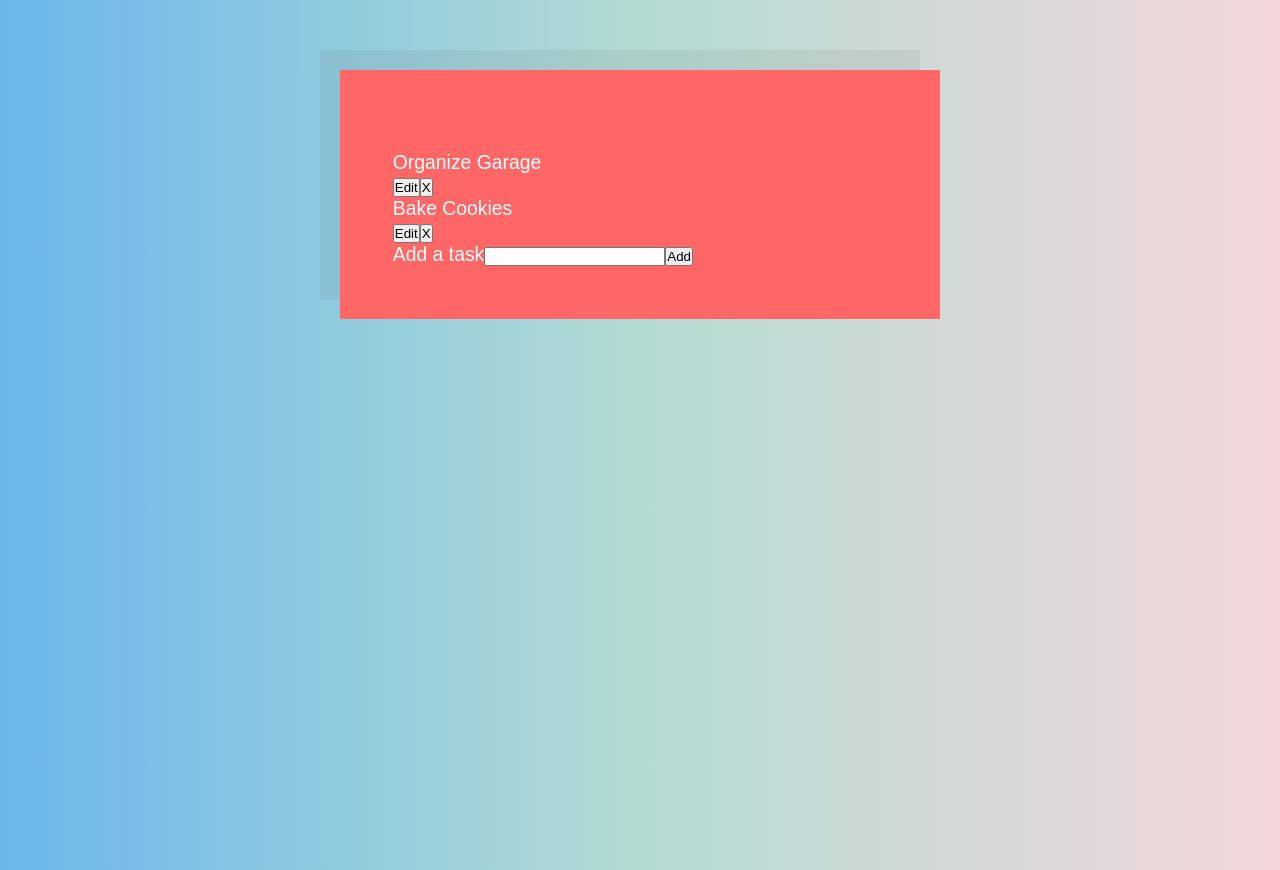
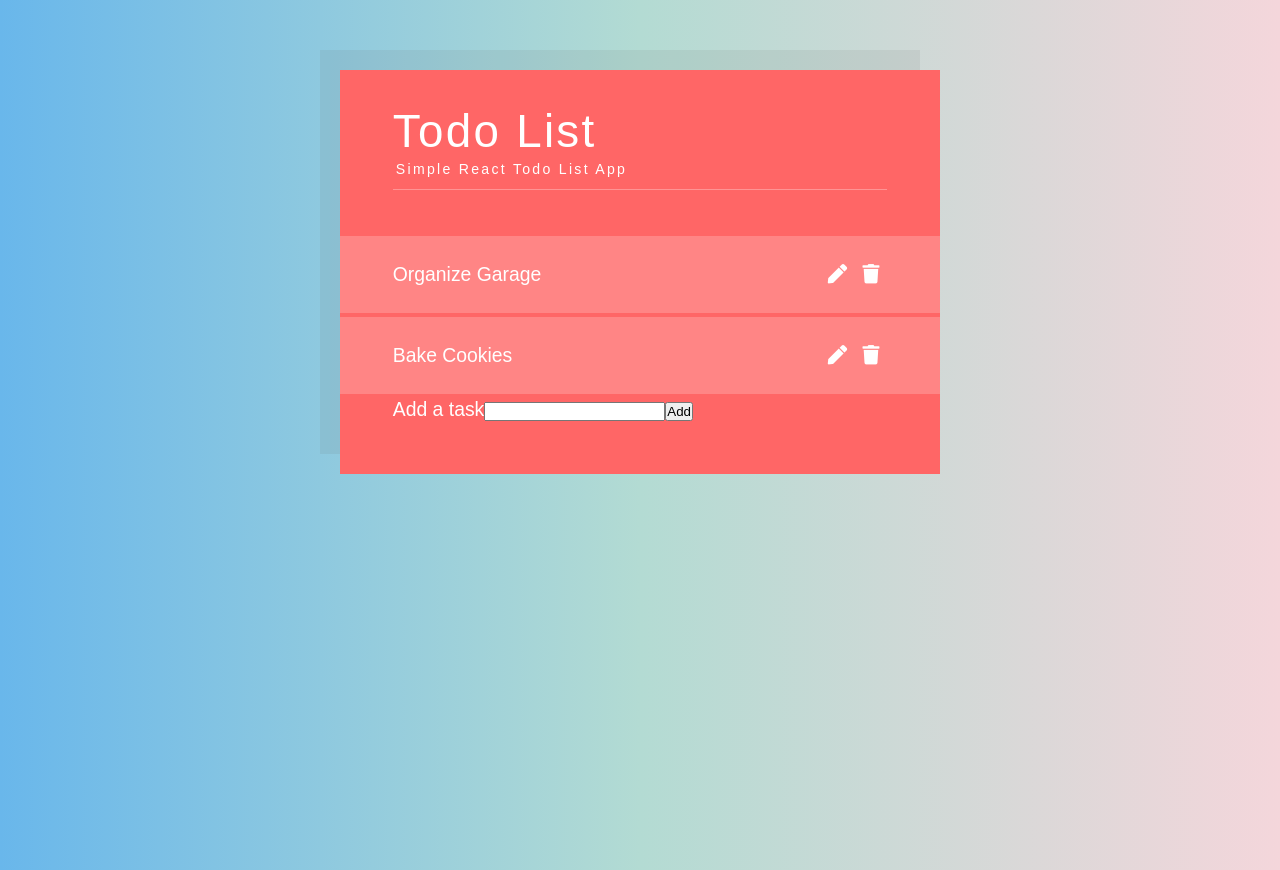
Before and after one commit to EvaGurtovaia/to-do-list-project, a React (Create React App) app in the folder to-do-list-project/: page / in a window 1280 px wide. Built offline with nearby package versions, Linux system fonts and the light colour scheme.

Commit message:
Working on styling

```diff
--- a/to-do-list-project/public/index.html
+++ b/to-do-list-project/public/index.html
@@ -8,6 +8,12 @@
     <meta
       name="description"
       content="Web site created using create-react-app"
+    />
+    <link
+      rel="stylesheet"
+      href="https://use.fontawesome.com/releases/v5.7.1/css/all.css"
+      integrity="sha384-fnmOCqbTlWIlj8LyTjo7mOUStjsKC4pOpQbqyi7RrhN7udi9RwhKkMHpvLbHG9Sr"
+      crossorigin="anonymous"
     />
     <link rel="apple-touch-icon" href="%PUBLIC_URL%/logo192.png" />
     <!--
--- a/to-do-list-project/src/ToDo.css
+++ b/to-do-list-project/src/ToDo.css
@@ -1,4 +1,4 @@
-.Todo {
+.ToDo {
     display: flex;
     margin: 0 -3rem 4px;
     padding: 1.1rem 3rem;
@@ -10,20 +10,20 @@
     position: relative;
     transition: opacity 500ms ease-in-out;
 }
-.Todo-task {
+.ToDo-task {
     position: relative;
     transition: opacity 0.4s linear;
 }
-.Todo.Completed {
+.ToDo-task.completed {
     transition: opacity 300ms ease-in-out;
     transition-delay: 200ms;
     opacity: 0.5;
 }
 
-.Todo.Completed .Todo-task {
-    /* opacity: 0.6; */
+.ToDo-task.completed {
+    opacity: 0.6;
 }
-.Todo.Completed .Todo-task:before {
+.ToDo-task.completed:before {
     content: "";
     position: absolute;
     top: 50%;
@@ -41,13 +41,13 @@
     }
 }
 
-.Todo-buttons {
+.ToDo-buttons {
     flex-shrink: 0;
     padding-left: 0.7em;
     margin-left: auto;
 }
 
-.Todo-buttons button {
+.ToDo-buttons button {
     border: none;
     font-size: 1em;
     margin: 0.4em;
@@ -57,23 +57,23 @@
     color: #fff;
 }
 
-.Todo-edit-form {
+.ToDo-edit-form {
     display: flex;
     flex-wrap: wrap;
 }
-.Todo-edit-form label {
+.ToDo-edit-form label {
     min-width: 100%;
     margin-bottom: 0.5rem;
     font-size: 1.3rem;
 }
-.Todo-edit-form input {
+.ToDo-edit-form input {
     flex-grow: 1;
     border: none;
     background: #f7f1f1;
     padding: 0 1.5em;
     font-size: initial;
 }
-.Todo-edit-form button {
+.ToDo-edit-form button {
     padding: 0 1.3rem;
     border: none;
     background: #ff6666;
@@ -85,11 +85,11 @@
     cursor: pointer;
     transition: background 0.2s ease-out;
 }
-.Todo-edit-form button:hover {
+.ToDo-edit-form button:hover {
     background: #ff5e5e;
 }
-.Todo-edit-form input,
-.Todo-edit-form button {
+.ToDo-edit-form input,
+.ToDo-edit-form button {
     font-family: "Quicksand", sans-serif;
     height: 3rem;
 }
--- a/to-do-list-project/src/ToDo.js
+++ b/to-do-list-project/src/ToDo.js
@@ -34,8 +34,11 @@ class ToDo extends Component {
         let result;
         if (this.state.isEditing) {
             result = (
-                <div>
-                    <form onSubmit={this.handleUpdate}>
+                <div className="ToDo">
+                    <form
+                        className="ToDo-edit-form"
+                        onSubmit={this.handleUpdate}
+                    >
                         <input
                             type="text"
                             name="task"
@@ -48,15 +51,25 @@ class ToDo extends Component {
             );
         } else {
             result = (
-                <div>
+                <div className="ToDo">
                     <li
-                        className={this.props.isCompleted && "Completed"}
+                        className={
+                            this.props.isCompleted
+                                ? "ToDo-task completed"
+                                : "ToDo-task"
+                        }
                         onClick={this.handleToggle}
                     >
                         <div>{this.props.task}</div>
                     </li>
-                    <button onClick={this.toggleForm}>Edit</button>
-                    <button onClick={this.props.delete}>X</button>
+                    <div className="ToDo-buttons">
+                        <button onClick={this.toggleForm}>
+                            <i class="fas fa-pen" />
+                        </button>
+                        <button onClick={this.props.delete}>
+                            <i class="fas fa-trash" />
+                        </button>
+                    </div>
                 </div>
             );
         }
--- a/to-do-list-project/src/ToDoList.css
+++ b/to-do-list-project/src/ToDoList.css
@@ -11,3 +11,17 @@
     margin-top: 2.6rem;
     list-style: none;
 }
+
+.ToDoList h1 {
+    font-weight: normal;
+    font-size: 2.6rem;
+    letter-spacing: 0.05em;
+    border-bottom: 1px solid rgba(255, 255, 255, 0.3);
+}
+.ToDoList h1 span {
+    display: block;
+    font-size: 0.8rem;
+    margin-bottom: 0.7rem;
+    margin-left: 3px;
+    margin-top: 0.2rem;
+}
--- a/to-do-list-project/src/ToDoList.js
+++ b/to-do-list-project/src/ToDoList.js
@@ -72,6 +72,9 @@ class ToDoList extends Component {
 
         return (
             <div className="ToDoList">
+                <h1>
+                    Todo List<span>Simple React Todo List App</span>
+                </h1>
                 <ul>
                     <div>{todos}</div>
                 </ul>
```
